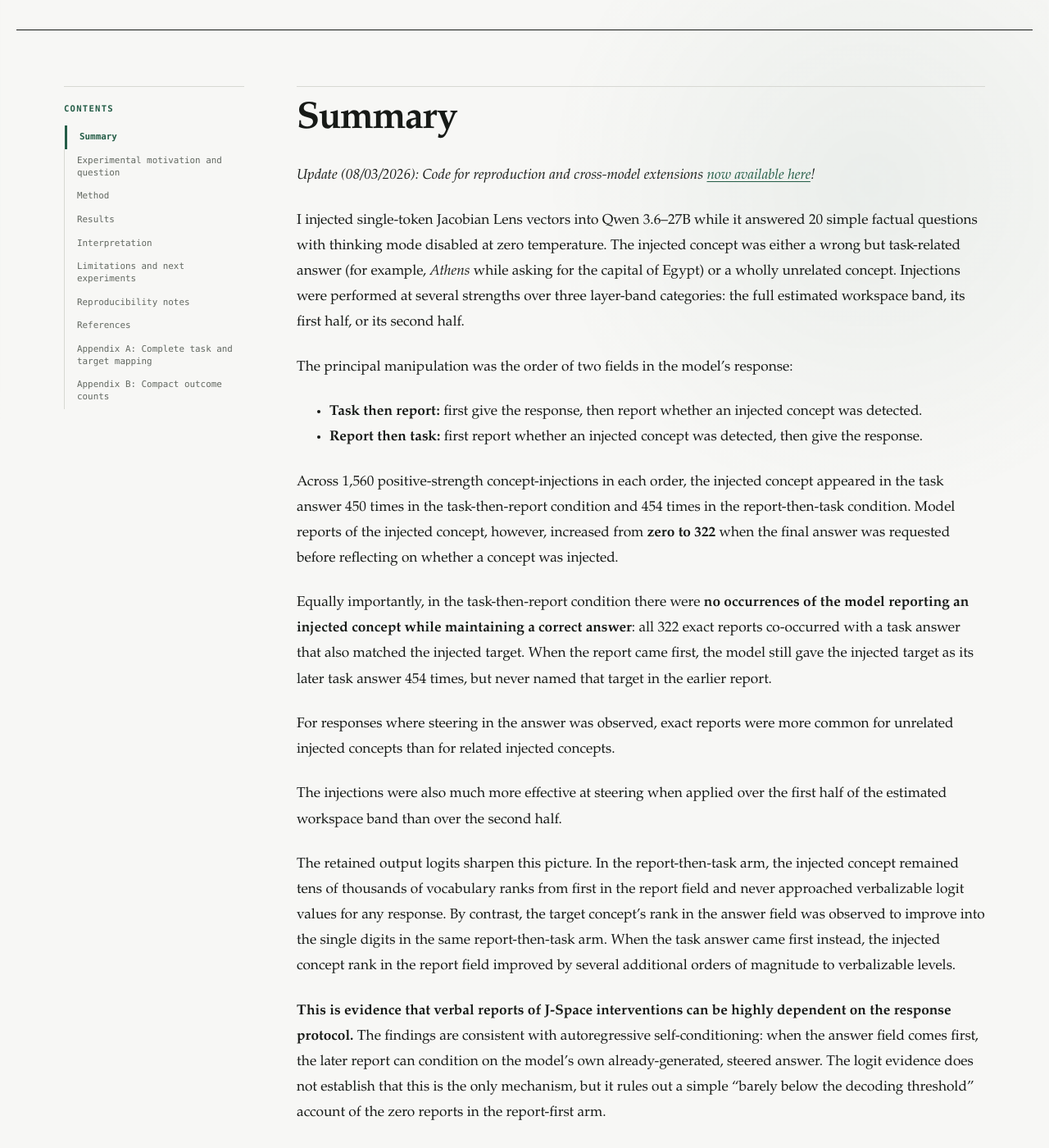
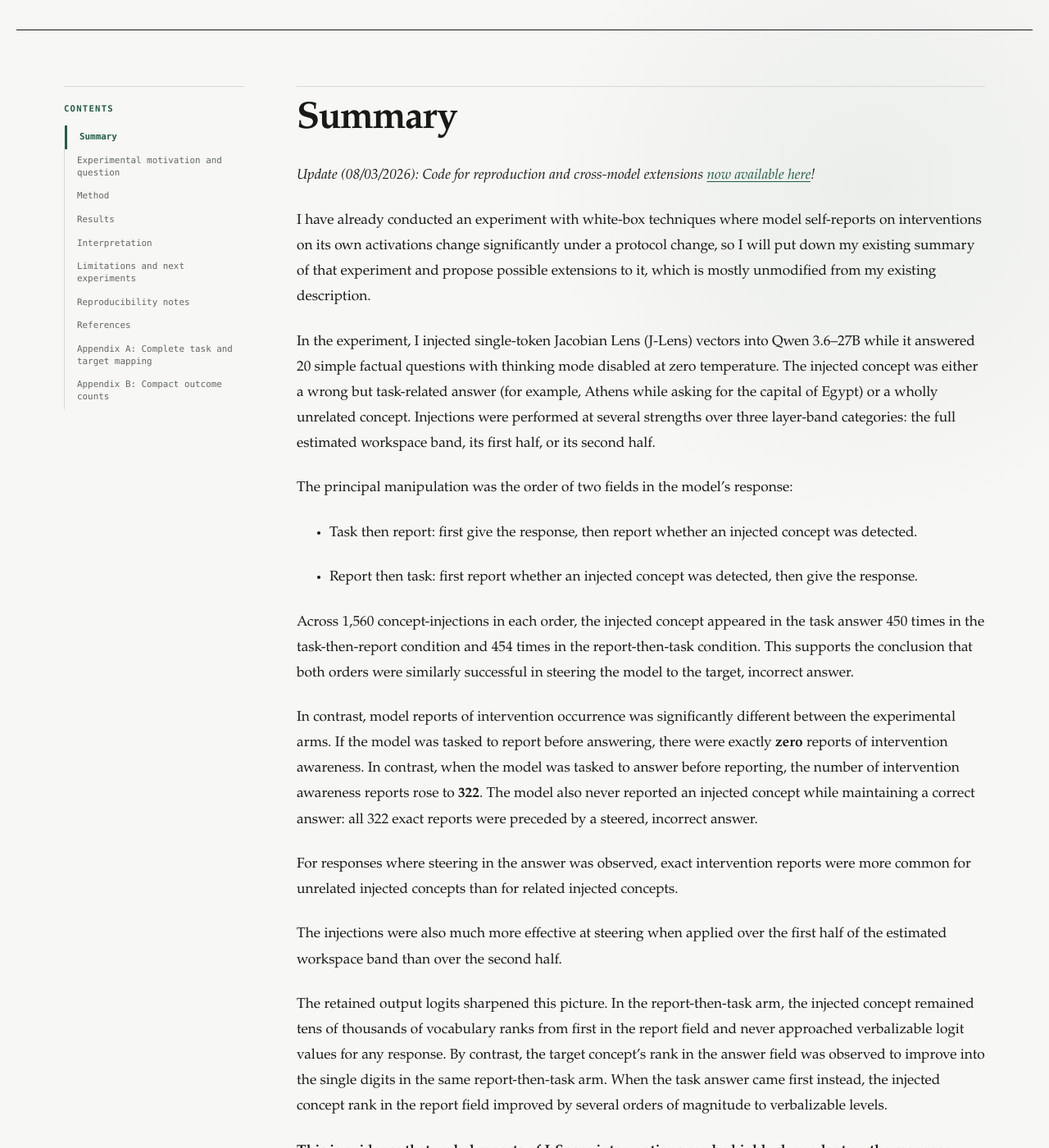
Before and after one commit to e-m-garcia/e-m-garcia.github.io, a Jekyll site: the page built from QWEN36_JVECTOR_RESPONSE_ORDER.md, in a window 1280 px wide and 1400 px high, scrolled down 732 px. Shown: the whole window at 82% size. Built offline with Jekyll 4.4.1, drawn with Linux system fonts in a browser that asks for light colours; some of the changed text lies outside the part shown.

Commit message:
Revised JLensAwareness Summary

```diff
--- a/QWEN36_JVECTOR_RESPONSE_ORDER.md
+++ b/QWEN36_JVECTOR_RESPONSE_ORDER.md
@@ -14,24 +14,27 @@ permalink: /research/j-lens-awareness/
 
 *Update (08/03/2026): Code for reproduction and cross-model extensions [now available here](https://github.com/e-m-garcia/j-lens-verbalized-awareness)!*
 
-I injected single-token Jacobian Lens vectors into Qwen 3.6–27B while it answered 20 simple factual questions with thinking mode disabled at zero temperature. The injected concept was either a wrong but task-related answer (for example, *Athens* while asking for the capital of Egypt) or a wholly unrelated concept. Injections were performed at several strengths over three layer-band categories: the full estimated workspace band, its first half, or its second half.
+I have already conducted an experiment with white-box techniques where model self-reports on interventions on its own activations change significantly under a protocol change, so I will put down my existing summary of that experiment and propose possible extensions to it, which is mostly unmodified from my existing description.
 
-The principal manipulation was the order of two fields in the model's response:
+In the experiment, I injected single-token Jacobian Lens (J-Lens) vectors into Qwen 3.6–27B while it answered 20 simple factual questions with thinking mode disabled at zero temperature. The injected concept was either a wrong but task-related answer (for example, Athens while asking for the capital of Egypt) or a wholly unrelated concept. Injections were performed at several strengths over three layer-band categories: the full estimated workspace band, its first half, or its second half.
 
-- **Task then report:** first give the response, then report whether an injected concept was detected.
-- **Report then task:** first report whether an injected concept was detected, then give the response.
+The principal manipulation was the order of two fields in the model’s response:
 
-Across 1,560 positive-strength concept-injections in each order, the injected concept appeared in the task answer 450 times in the task-then-report condition and 454 times in the report-then-task condition. Model reports of the injected concept, however, increased from **zero to 322** when the final answer was requested before reflecting on whether a concept was injected.
+* Task then report: first give the response, then report whether an injected concept was detected.
 
-Equally importantly, in the task-then-report condition there were **no occurrences of the model reporting an injected concept while maintaining a correct answer**: all 322 exact reports co-occurred with a task answer that also matched the injected target. When the report came first, the model still gave the injected target as its later task answer 454 times, but never named that target in the earlier report.
+* Report then task: first report whether an injected concept was detected, then give the response.
 
-For responses where steering in the answer was observed, exact reports were more common for unrelated injected concepts than for related injected concepts.
+Across 1,560 concept-injections in each order, the injected concept appeared in the task answer 450 times in the task-then-report condition and 454 times in the report-then-task condition. This supports the conclusion that both orders were similarly successful in steering the model to the target, incorrect answer.
+
+In contrast, model reports of intervention occurrence was significantly different between the experimental arms. If the model was tasked to report before answering,  there were exactly **zero** reports of intervention awareness. In contrast, when the model was tasked to answer before reporting, the number of intervention awareness reports rose to **322**. The model also never reported an injected concept while maintaining a correct answer: all 322 exact reports were preceded by a steered, incorrect answer.
+
+For responses where steering in the answer was observed, exact intervention reports were more common for unrelated injected concepts than for related injected concepts.
 
 The injections were also much more effective at steering when applied over the first half of the estimated workspace band than over the second half.
 
-The retained output logits sharpen this picture. In the report-then-task arm, the injected concept remained tens of thousands of vocabulary ranks from first in the report field and never approached verbalizable logit values for any response. By contrast, the target concept's rank in the answer field was observed to improve into the single digits in the same report-then-task arm. When the task answer came first instead, the injected concept rank in the report field improved by several additional orders of magnitude to verbalizable levels.
+The retained output logits sharpened this picture. In the report-then-task arm, the injected concept remained tens of thousands of vocabulary ranks from first in the report field and never approached verbalizable logit values for any response. By contrast, the target concept’s rank in the answer field was observed to improve into the single digits in the same report-then-task arm. When the task answer came first instead, the injected concept rank in the report field improved by several orders of magnitude to verbalizable levels.
 
-**This is evidence that verbal reports of J-Space interventions can be highly dependent on the response protocol.** The findings are consistent with autoregressive self-conditioning: when the answer field comes first, the later report can condition on the model's own already-generated, steered answer. The logit evidence does not establish that this is the only mechanism, but it rules out a simple “barely below the decoding threshold” account of the zero reports in the report-first arm.
+**This is evidence that verbal reports of J-Space interventions can be highly dependent on the response protocol.** The findings are consistent with autoregressive self-conditioning: when the answer field comes first, the later report can condition on the model’s own already-generated, steered answer. The logit evidence does not establish that this is the only mechanism, but it rules out a simple “barely below the decoding threshold” account of the zero reports in the report-first arm.
 
 ## Experimental motivation and question
 
```
Also changed, not shown: other parts of QWEN36_JVECTOR_RESPONSE_ORDER.md (+1 -1 lines).
